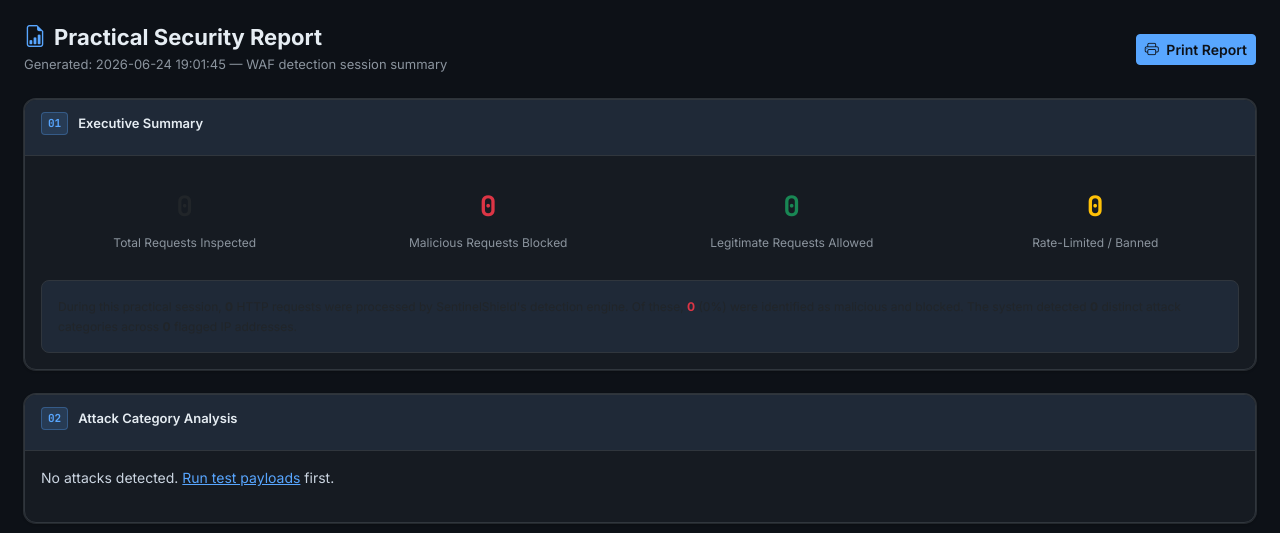
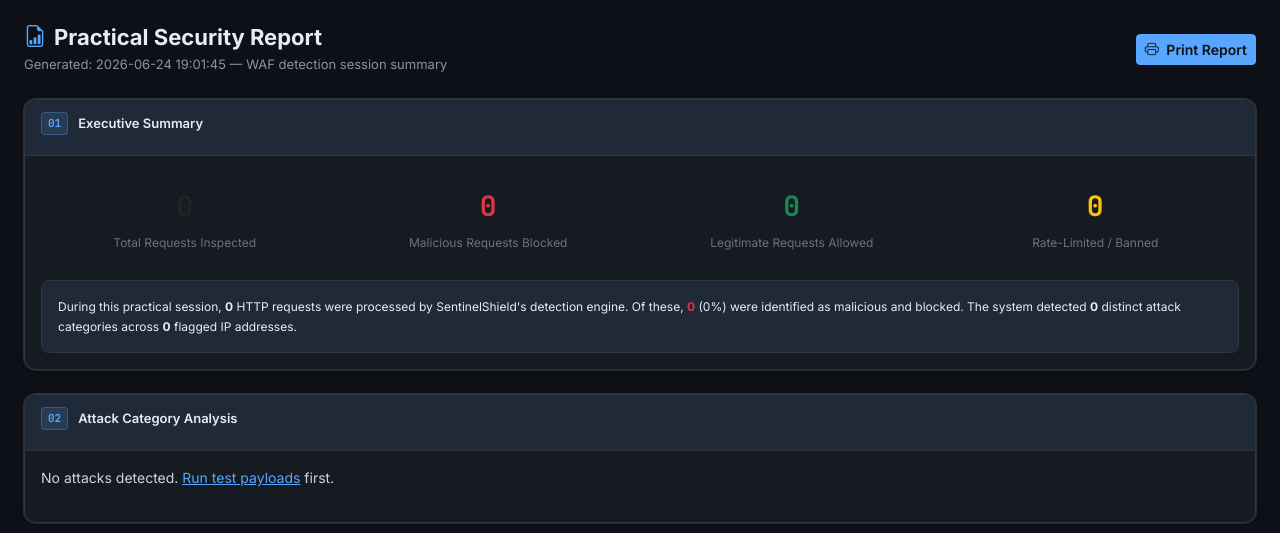
Before and after one commit to charviiii03/SentinelShield, a Flask app: page /report in a window 1280 px wide. Shown: the part 81-614 px from the top of the page. Run offline with Flask 3, Linux system fonts and the light colour scheme; data that the repository does not hold is empty.

Commit message:
Fix report summary text color

```diff
--- a/static/css/style.css
+++ b/static/css/style.css
@@ -60,6 +60,14 @@ body {
     position: sticky;
     top: 0;
     z-index: 1000;
+}
+/* Report page text fix */
+.report-card p,
+.report-card div,
+.report-card span,
+.executive-summary p,
+.summary-text {
+    color: #e6edf3 !important;
 }
 
 .brand-icon {
@@ -490,7 +498,7 @@ body {
 
 .report-stat { text-align: center; padding: 12px; }
 .report-stat-val { font-family: var(--font-mono); font-size: 28px; font-weight: 700; }
-.report-stat-label { font-size: 12px; color: var(--text-secondary); margin-top: 4px; }
+.report-stat-label { font-size: 12px; color: #6b7280; margin-top: 4px; }
 
 .report-summary-box {
     background: var(--bg-raised);
--- a/templates/report.html
+++ b/templates/report.html
@@ -55,7 +55,7 @@
             </div>
 
             <div class="mt-3 p-3 report-summary-box">
-                <p class="mb-0 text-sm">
+                <p class="mb-0 text-sm" style="color: #e6edf3;">
                     During this practical session, <strong>{{ stats.total_requests }}</strong> HTTP requests were
                     processed by SentinelShield's detection engine. Of these,
                     <strong class="text-danger">{{ stats.blocked_requests }}</strong>
```
